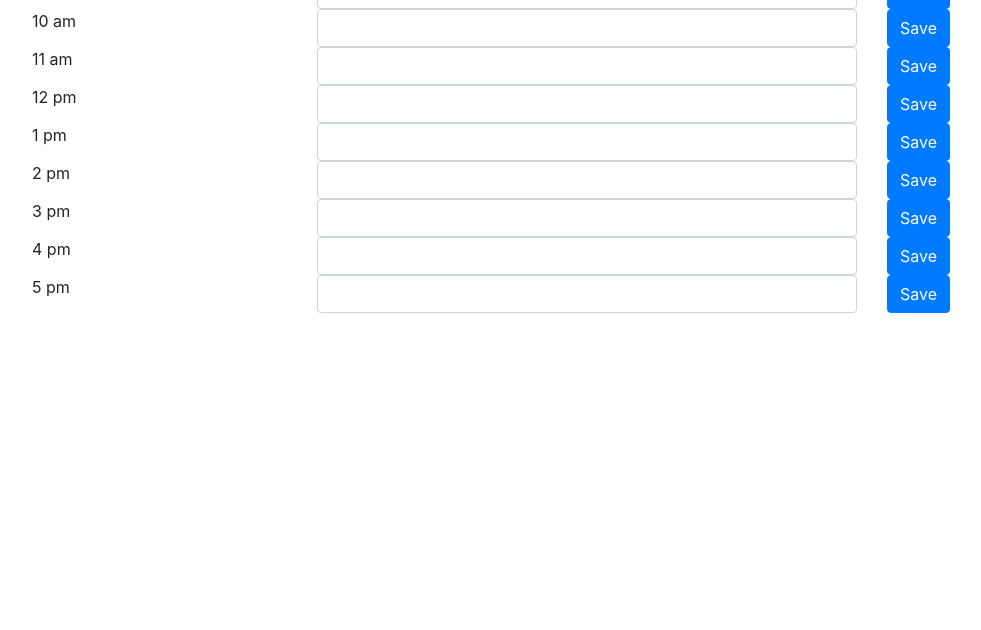
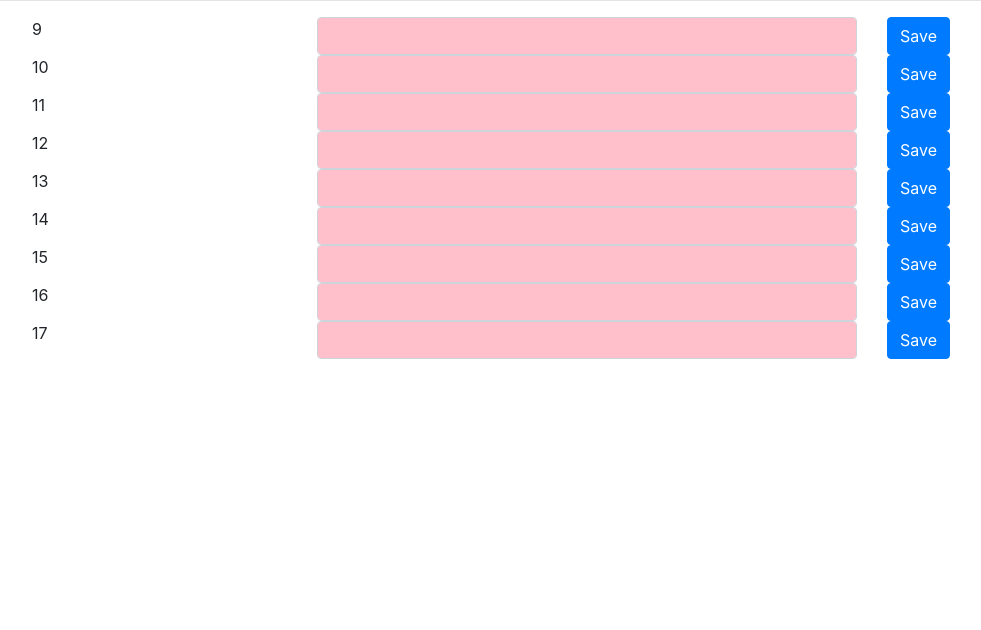
Before and after one commit to TeresaLiuu/DayPlanner, a plain HTML site: page index.html in a window 1280 px wide. Shown: the part 170-800 px from the top of the page, without its empty margins (53-1034 px from the left). Drawn offline with nearby package versions, Linux system fonts and the light colour scheme.

Commit message:
change textarea color by time

```diff
--- a/index.html
+++ b/index.html
@@ -19,111 +19,110 @@
 
     <div class="container">
         <div class="row">
+            <div class="col hourRow">
+
+            </div>
+            <div class="col-6">
+                <input class="form-control" type="text">
+            </div>
             <div class="col">
-                9 am
+                <button type="button" class="btn btn-primary">Save</button>
+            </div>
+        </div>
+        <div class="row">
+            <div class="col hourRow">
+
             </div>
             <div class="col-6">
                 <input class="form-control" type="text">
 
             </div>
             <div class="col">
-                <button type="button" class="btn btn-primary" onclick="save()">Save</button>
+                <button type="button" class="btn btn-primary">Save</button>
             </div>
         </div>
         <div class="row">
-            <div class="col">
-                10 am
+            <div class="col hourRow">
+
             </div>
             <div class="col-6">
                 <input class="form-control" type="text">
 
             </div>
             <div class="col">
-                <button type="button" class="btn btn-primary" onclick="save()">Save</button>
+                <button type="button" class="btn btn-primary">Save</button>
             </div>
         </div>
         <div class="row">
-            <div class="col">
-                11 am
+            <div class="col hourRow">
+
             </div>
             <div class="col-6">
                 <input class="form-control" type="text">
 
             </div>
             <div class="col">
-                <button type="button" class="btn btn-primary" onclick="save()">Save</button>
+                <button type="button" class="btn btn-primary">Save</button>
             </div>
         </div>
         <div class="row">
-            <div class="col">
-                12 pm
+            <div class="col hourRow">
+
             </div>
             <div class="col-6">
                 <input class="form-control" type="text">
 
             </div>
             <div class="col">
-                <button type="button" class="btn btn-primary" onclick="save()">Save</button>
+                <button type="button" class="btn btn-primary">Save</button>
             </div>
         </div>
         <div class="row">
-            <div class="col">
-                1 pm
+            <div class="col hourRow">
+
             </div>
             <div class="col-6">
                 <input class="form-control" type="text">
 
             </div>
             <div class="col">
-                <button type="button" class="btn btn-primary" onclick="save()">Save</button>
+                <button type="button" class="btn btn-primary">Save</button>
             </div>
         </div>
         <div class="row">
-            <div class="col">
-                2 pm
+            <div class="col hourRow">
+
             </div>
             <div class="col-6">
                 <input class="form-control" type="text">
 
             </div>
             <div class="col">
-                <button type="button" class="btn btn-primary" onclick="save()">Save</button>
+                <button type="button" class="btn btn-primary">Save</button>
             </div>
         </div>
         <div class="row">
-            <div class="col">
-                3 pm
+            <div class="col hourRow">
+
             </div>
             <div class="col-6">
                 <input class="form-control" type="text">
 
             </div>
             <div class="col">
-                <button type="button" class="btn btn-primary" onclick="save()">Save</button>
+                <button type="button" class="btn btn-primary">Save</button>
             </div>
         </div>
         <div class="row">
-            <div class="col">
-                4 pm
+            <div class="col hourRow">
+
             </div>
             <div class="col-6">
                 <input class="form-control" type="text">
 
             </div>
             <div class="col">
-                <button type="button" class="btn btn-primary" onclick="save()">Save</button>
-            </div>
-        </div>
-        <div class="row">
-            <div class="col">
-                5 pm
-            </div>
-            <div class="col-6">
-                <input class="form-control" type="text">
-
-            </div>
-            <div class="col">
-                <button type="button" class="btn btn-primary" onclick="save()">Save</button>
+                <button type="button" class="btn btn-primary">Save</button>
             </div>
         </div>
     </div>
--- a/script.js
+++ b/script.js
@@ -1,14 +1,36 @@
 $(document).ready(function () {
 
-var now = moment().format('MMMM Do YYYY');
-var nowHour24 = moment().format('H');
-var nowHour12 = moment().format('h');
+  var now = moment().format('MMMM Do YYYY');
+  var dateHeading = $('#time');
+  dateHeading.text(now);
 
-var $dateHeading = $('#time');
-  $dateHeading.text(now);
+  var dt = new Date();
+  var currentHour = dt.getHours();
+  var workHours = [9, 10, 11, 12, 13, 14, 15, 16, 17];
 
-  $("button").click(function(){
+  $('.hourRow').text(workHours[0]);
 
+  for (var i = 0; i < workHours.length; i++) {
+    var hourDiv = $('.hourRow').eq(i);
+    hourDiv.text(workHours[i]);
+
+    var inputElement = $('.form-control').eq(i);
+
+    if (currentHour < workHours[i]) {
+      inputElement.css("background-color", "pink");
+    }
+    else if (currentHour === workHours[i]) {
+      inputElement.css("background-color", "grey");
+    }
+    else {
+      inputElement.css("background-color", "yellow");
+    }
+
+  }
+
+  $('button').click(function () {
+
+  })
 
 
 });
```
Also changed, not shown: image/saveicon.jpg (added), style.css (line endings or trailing spaces), 1 other file.
